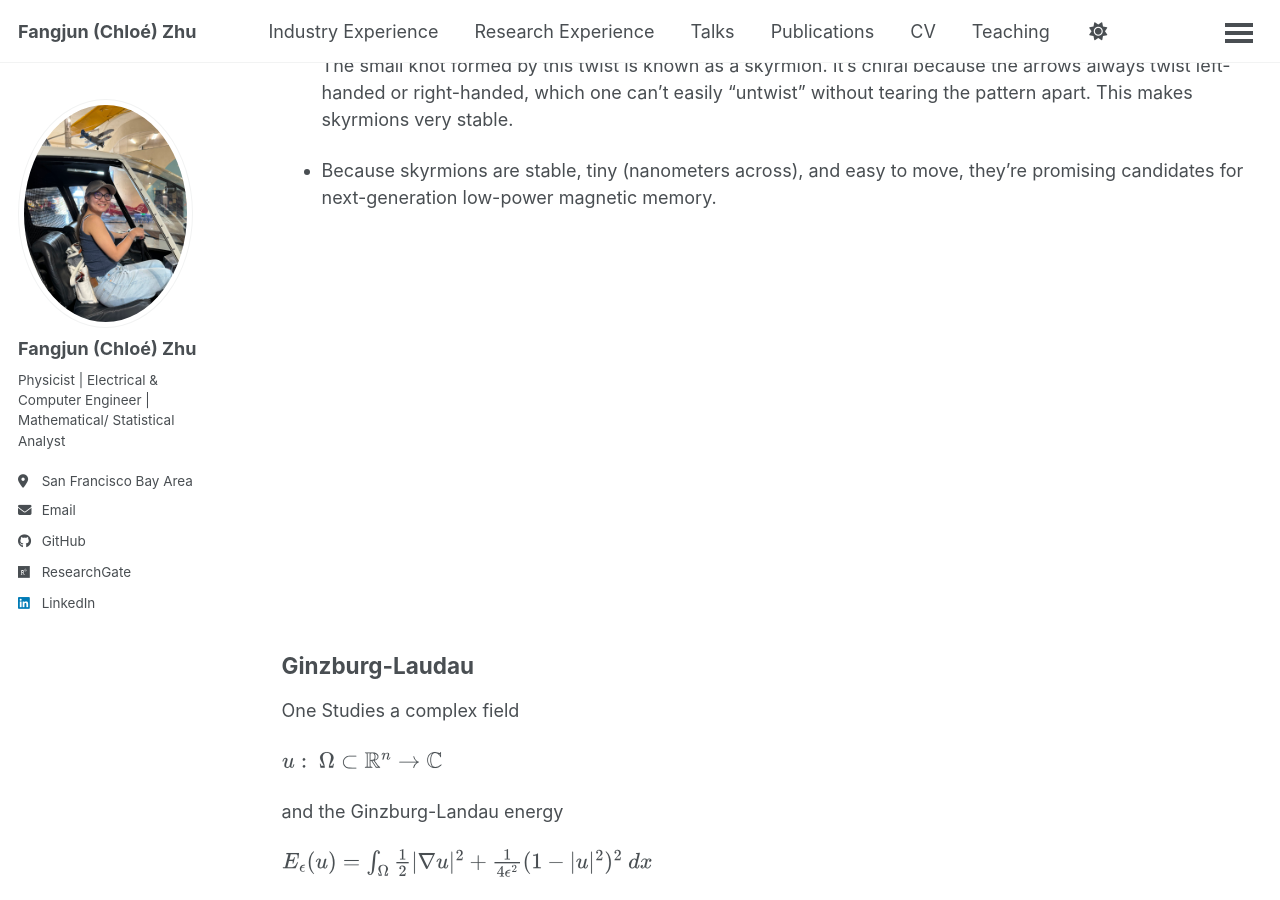
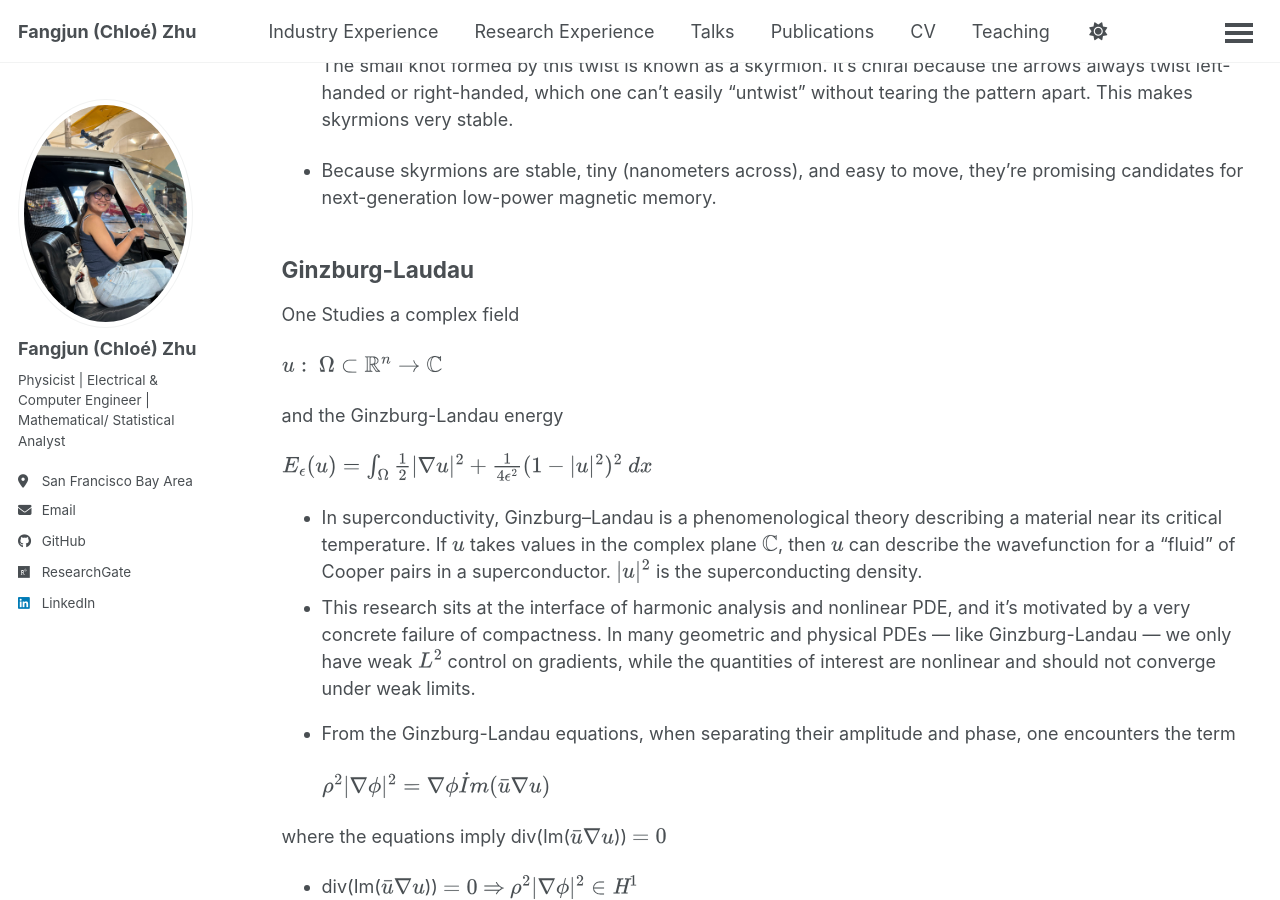
Before and after one commit to ChloeZhu1/ChloeZhu1.github.io, a Jekyll site: the page built from _pages/math.md, in a window 1280 px wide and 900 px high, scrolled down 653 px. Built offline with Jekyll 4.4.1, drawn with Linux system fonts in a browser that asks for light colours; a script bundle is joined from its source files by our own code; library files that are not in the unit come from our copies.

Commit message:
Update math.md

```diff
--- a/_pages/math.md
+++ b/_pages/math.md
@@ -18,21 +18,6 @@ redirect_from:
 
   The small knot formed by this twist is known as a skyrmion. It's chiral because the arrows always twist left-handed or right-handed, which one can't easily "untwist" without tearing the pattern apart. This makes skyrmions very stable.
 * Because skyrmions are stable, tiny (nanometers across), and easy to move, they're promising candidates for next-generation low-power magnetic memory.
-
-<br>
-<br>
-<br>
-<br>
-<br>
-<br>
-<br>
-<br>
-<br>
-<br>
-<br>
-<br>
-<br>
-<br>
 
 <!-- <h2 id="section2">## proj2</h2> -->
 <h2 id="section-title">Ginzburg-Laudau</h2>
```
